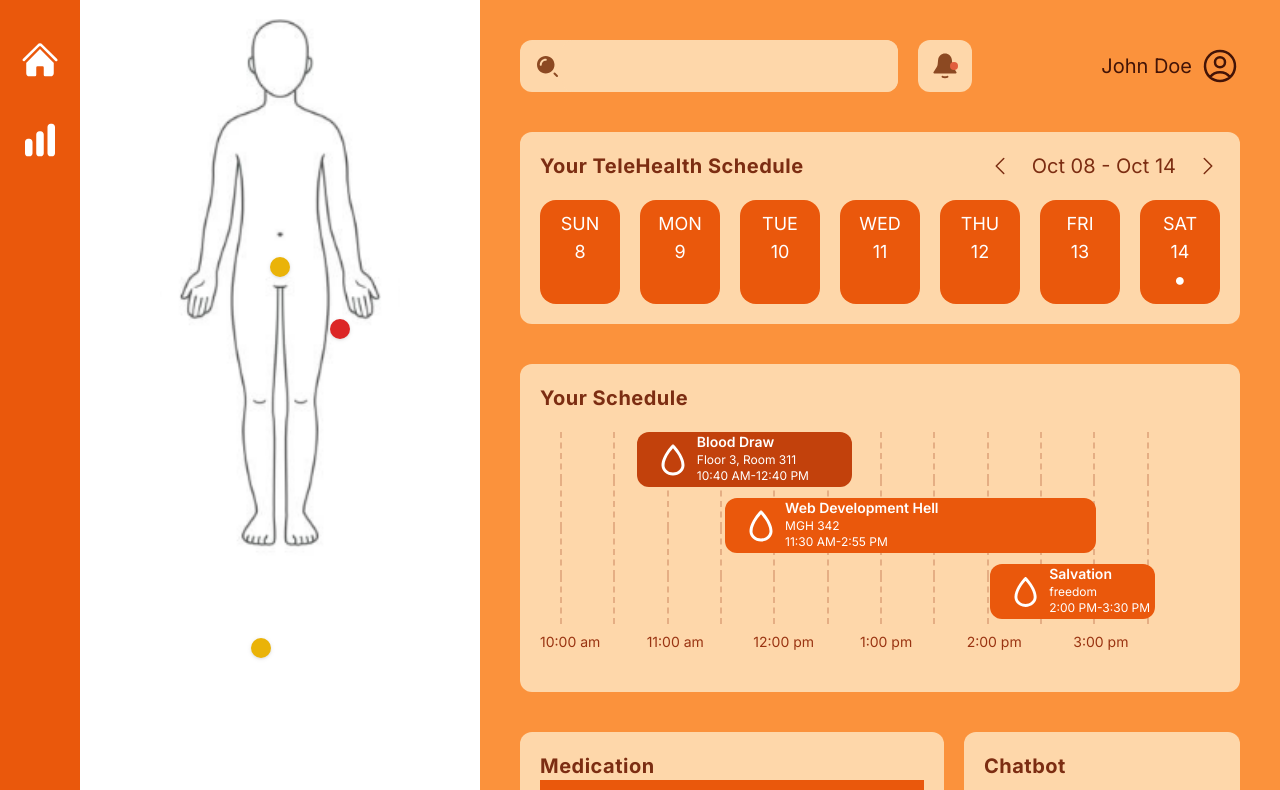
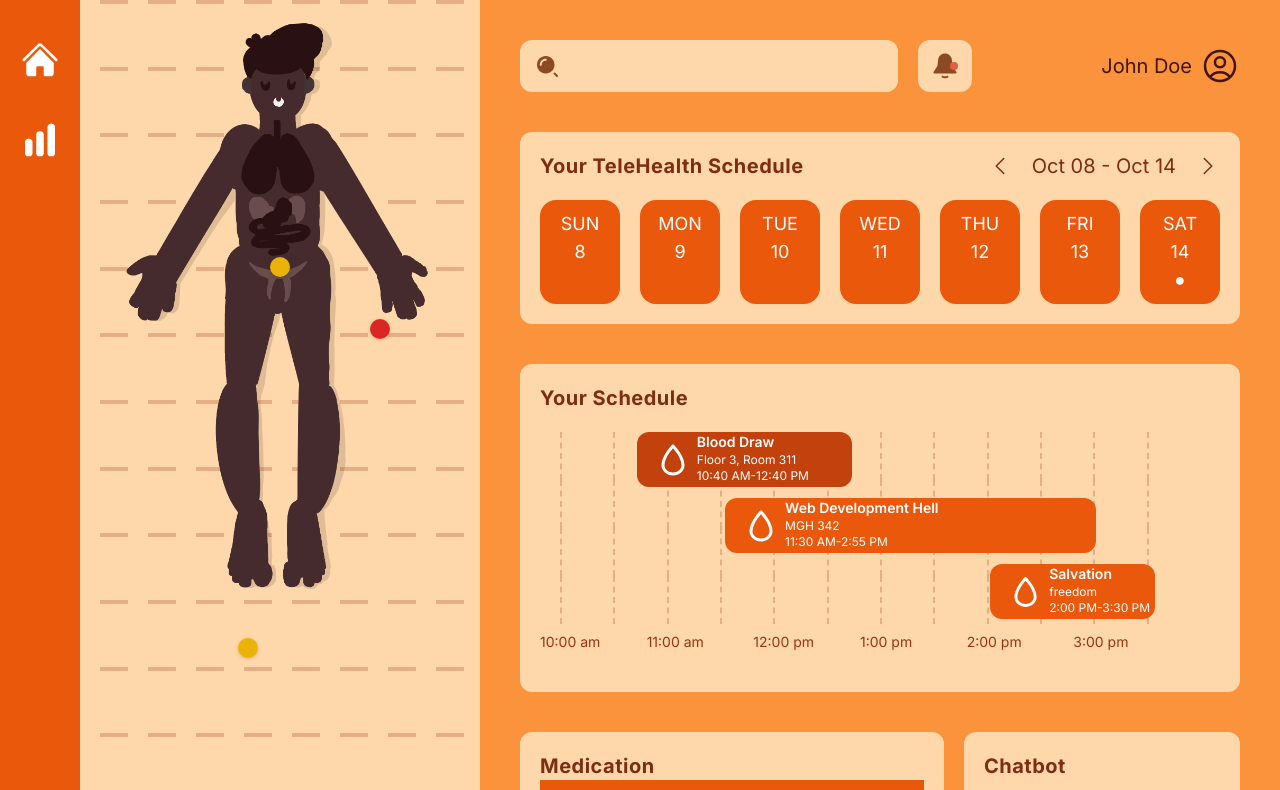
Before and after one commit to euouae682/dubhacks23, a Next.js app: page / in a window 1280 px wide. Shown: the top 790 px of the page. Built offline with nearby package versions, Linux system fonts and the light colour scheme.

Commit message:
diagram graphics

```diff
--- a/app/components/diagram.tsx
+++ b/app/components/diagram.tsx
@@ -28,8 +28,13 @@ export function Diagram() {
   ]);
 
   return (
-    <div className="col-span-3">
-      <div className="relative w-3/5 h-full m-auto bg-[url('/TEMP.png')] bg-no-repeat bg-contain">
+    <div className="col-span-3 bg-orange-200">
+      <div className="h-full w-[30%] grid absolute grid-cols-8 grid-rows-12">
+          { Array.apply(null, Array(96)).map(function () {}).map(() => {
+            return <div className="w-1/8 ml-5 border-solid border-t-4 border-orange-800 border-opacity-25"></div>
+          })}
+      </div>
+      <div className="relative h-full m-auto bg-[url('/humandiagram.png')] bg-no-repeat bg-top bg-[length:100%]">
         <ul className="relative h-full">
           {healthPoints.map(({ topPos, leftPos, status }) => {
             return (
```
Also changed, not shown: public/humandiagram.png (added).
